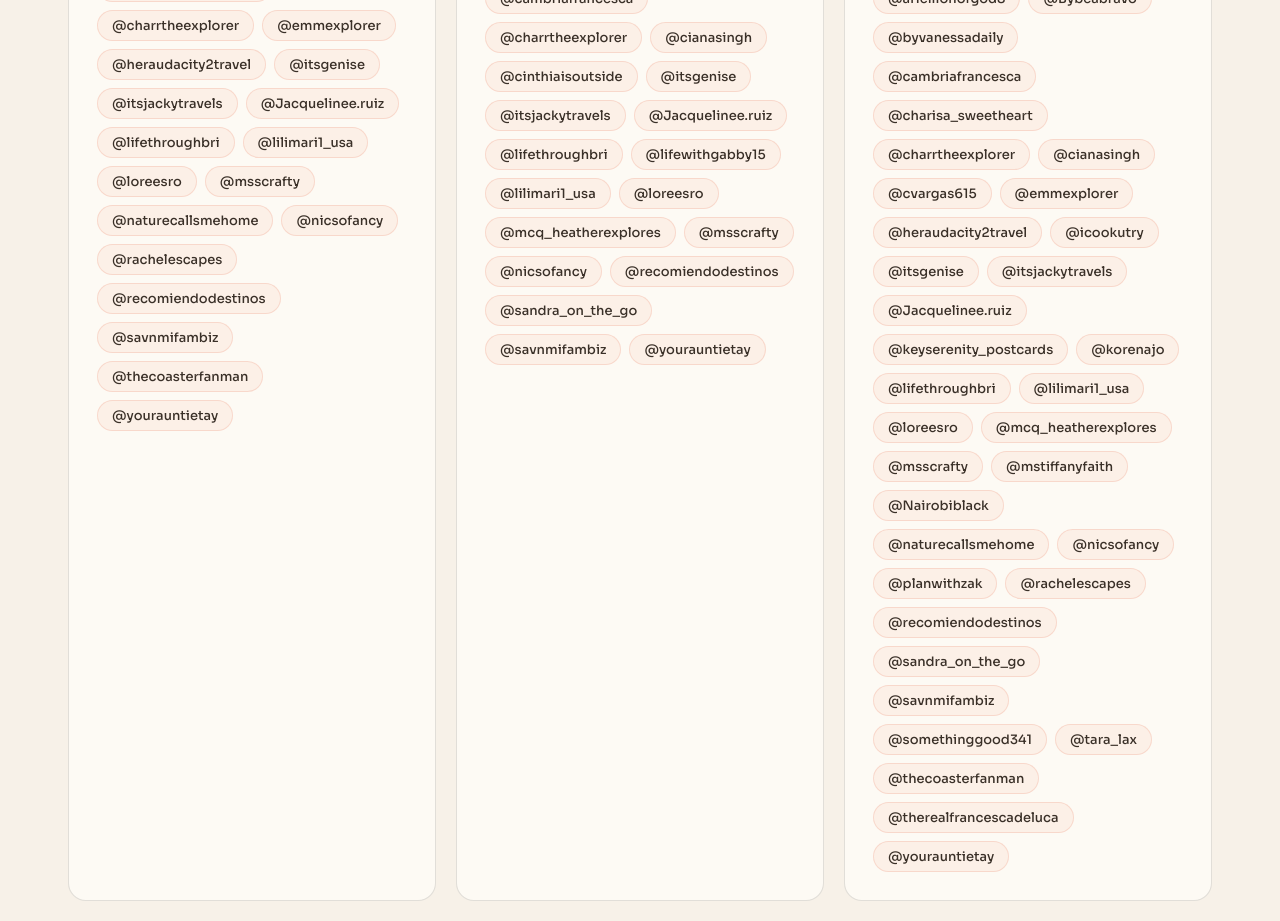
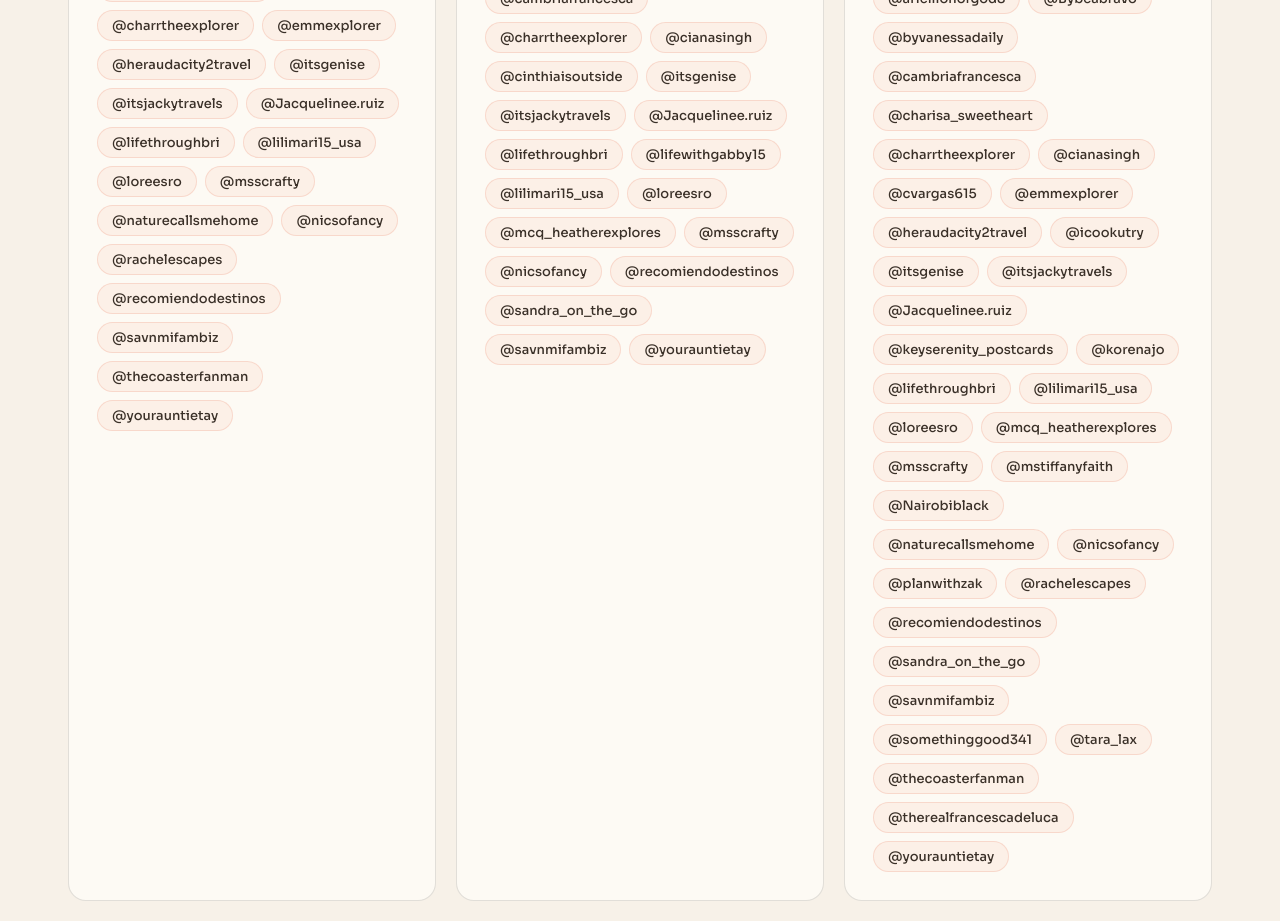
Before and after one commit to soniabcd/lacityseries, a plain HTML site: page index.html in a window 1280 px wide. Shown: the part 3280-4201 px from the top of the page. Drawn offline with nearby package versions, Linux system fonts and the light colour scheme.

Commit message:
Update index.html

```diff
--- a/index.html
+++ b/index.html
@@ -1550,7 +1550,7 @@ const creators = [
   { username: "thecoasterfanman", name: "Charles George", lvl: 2, tiktokUrl: "https://www.tiktok.com/@thecoasterfanman", days: { nov5: true, nov6Bubble: false, nov6Pirates: true, nov7: true } },
   { username: "lyndsielocks", name: "Lyndsie Oubre", lvl: 2, tiktokUrl: "https://www.tiktok.com/@lyndsielocks", days: { nov5: false, nov6Bubble: false, nov6Pirates: false, nov7: true } },
   { username: "itsjackytravels", name: "Jacqueline Rocha", lvl: 2, tiktokUrl: "https://www.tiktok.com/@itsjackytravels", days: { nov5: true, nov6Bubble: true, nov6Pirates: true, nov7: false } },
-  { username: "lilimari1_usa", name: "Lilibeth Bracamonte", lvl: 2, tiktokUrl: "https://www.tiktok.com/@lilimari1_usa", days: { nov5: true, nov6Bubble: true, nov6Pirates: true, nov7: false } },
+  { username: "lilimari15_usa", name: "Lilibeth Bracamonte", lvl: 2, tiktokUrl: "https://www.tiktok.com/@lilimari15_usa", days: { nov5: true, nov6Bubble: true, nov6Pirates: true, nov7: false } },
   { username: "itsgenise", name: "Genise She", lvl: 2, tiktokUrl: "https://www.tiktok.com/@itsgenise", days: { nov5: true, nov6Bubble: true, nov6Pirates: true, nov7: false } },
   { username: "emmexplorer", name: "Emma Kniffen", lvl: 2, tiktokUrl: "https://www.tiktok.com/@emmexplorer", days: { nov5: true, nov6Bubble: false, nov6Pirates: true, nov7: true } },
   { username: "recomiendodestinos", name: "Michelly Mendoza", lvl: 2, tiktokUrl: "https://www.tiktok.com/@recomiendodestinos", days: { nov5: true, nov6Bubble: true, nov6Pirates: true, nov7: false } },
```
